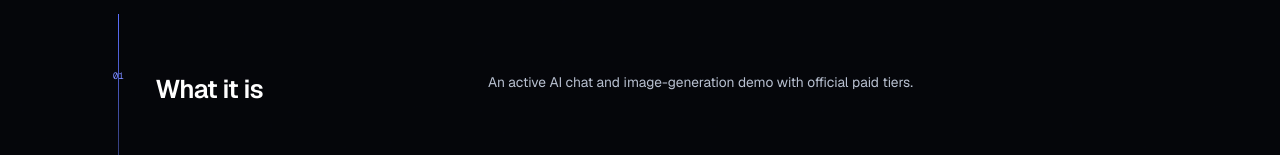
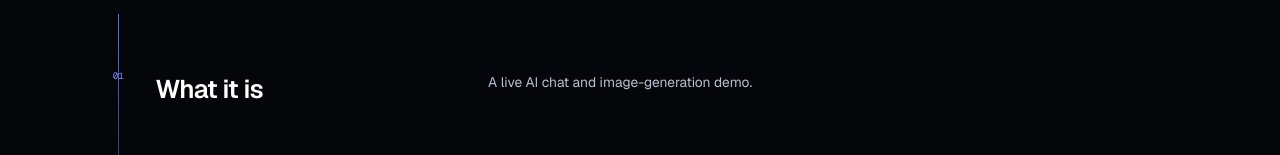
Before and after one commit to Manateek1/dillonnagar.com, a Next.js app: page /projects/larpchat-ai in a window 1280 px wide. Shown: the part 645-800 px from the top of the page. Built offline with nearby package versions, Linux system fonts and the light colour scheme.

Commit message:
Polish LarpChat portfolio description

```diff
--- a/app/about/page.tsx
+++ b/app/about/page.tsx
@@ -43,7 +43,7 @@ export default function AboutPage() {
           <Link href="/projects/larpchat-ai" className="inline-signal-link">
             LarpChat AI
           </Link>
-          , a live AI chat and image-generation demo with paid tiers, still under major development.
+          , a live AI chat and image-generation demo that I&apos;m continuing to develop.
         </p>
         <p>
           Outside of software, I serve as Logistics Lead for Aquabot, Acalanes Robotics&apos; FTC
--- a/app/projects/larpchat-ai/page.tsx
+++ b/app/projects/larpchat-ai/page.tsx
@@ -15,7 +15,7 @@ export default function LarpChatAIPage() {
       sections={[
         {
           title: "What it is",
-          content: "An active AI chat and image-generation demo with official paid tiers.",
+          content: "A live AI chat and image-generation demo.",
         },
         {
           title: "Role",
@@ -23,7 +23,7 @@ export default function LarpChatAIPage() {
         },
         {
           title: "Current Status",
-          content: "The demo is live with paid tiers. The product is still under development and needs major work.",
+          content: "The demo is live and usable, and I continue to develop the product.",
         },
       ]}
     />
--- a/data/projects.ts
+++ b/data/projects.ts
@@ -70,7 +70,7 @@ export const projects: Project[] = [
     name: "LarpChat AI",
     tagline: "Live AI chat and image-generation demo",
     description:
-      "An active demo with official paid tiers that is still under major development.",
+      "A live AI chat and image-generation demo, currently in active development.",
     role: "Founder and developer",
     stack: [],
     status: "live",
```
